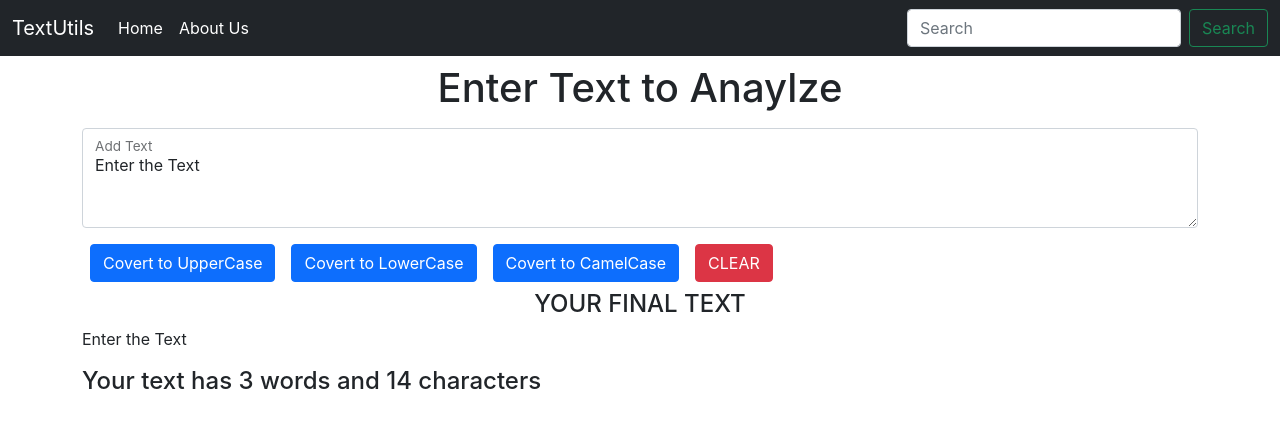
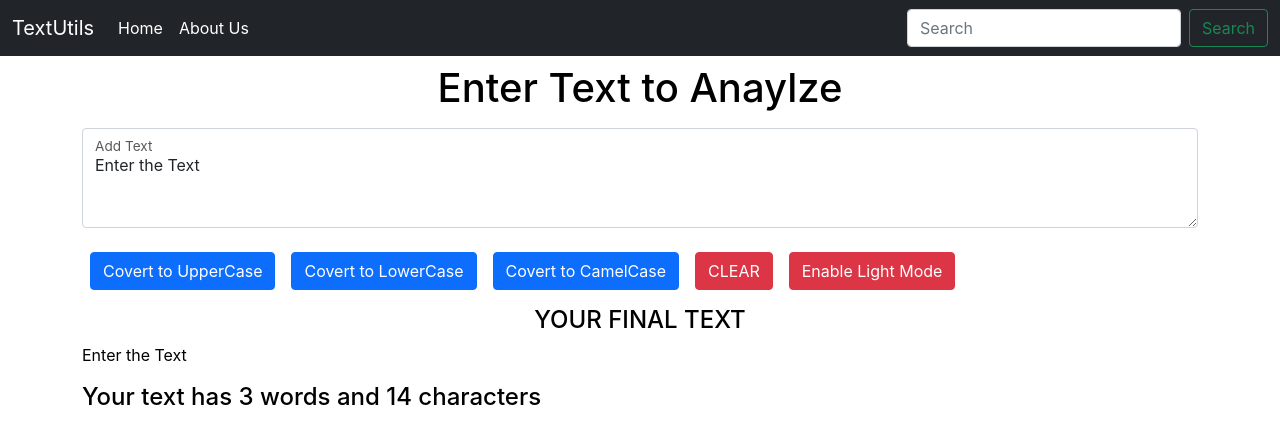
Before and after one commit to architjain798/textutils, a React (Create React App) app: page / in a window 1280 px wide. Shown: the top 444 px of the page. Built offline with nearby package versions, Linux system fonts and the light colour scheme.

Commit message:
added dark mode option in TextForm

```diff
--- a/src/Components/TextForm.js
+++ b/src/Components/TextForm.js
@@ -1,8 +1,35 @@
 import React, { useState } from 'react'
 
 
+let darkMode = {
+    backgroundColor: "white",
+    color: "black"
+}
+
 export const TextForm = (props) => {
     const [text, setText] = useState("Enter the Text");
+
+    const [currentTheme, changeTheme] = useState(darkMode);
+
+    const [darkBtn, changeDarkBtn] = useState("Enable Light Mode");
+
+
+    const changeColor = () => {
+        if (currentTheme.backgroundColor === 'black') {
+            changeTheme({
+                backgroundColor: "white",
+                color: "black"
+            })
+            changeDarkBtn("Enable Dark Mode");
+        }
+        else {
+            changeTheme({
+                backgroundColor: "black",
+                color: "white"
+            })
+            changeDarkBtn("Enable Light Mode");
+        }
+    }
 
     const handleUpperClick = () => {
         setText(text.toUpperCase());
@@ -16,24 +43,28 @@
     const handleOnchange = (e) => {
         setText(e.target.value);
     }
+    const handleClearClick = () => {
+        setText("");
+    }
     const handleTextAreaClick = () => {
-        if (text === "Enter the Text" || text === text.toUpperCase())
+        if (text === "Enter the Text" || text === "Enter the Text".toUpperCase())
             setText("");
     }
     return (
         <>
-            <div>
+            <div style={currentTheme}>
                 <h1 className="text-center my-2">{props.heading}</h1>
                 <div className="form-floating my-3">
                     <textarea value={text} onClick={handleTextAreaClick} onChange={handleOnchange} className="form-control" placeholder="Leave a comment here" id="myBox" style={{ height: '100px' }} />
                     <label htmlFor="myBox">Add Text</label>
                 </div>
-                <button type="button" className="btn btn-primary mx-2" onClick={handleUpperClick}>Covert to UpperCase</button>
-                <button type="button" className="btn btn-primary mx-2" onClick={handleLowerClick}>Covert to LowerCase</button>
-                <button type="button" className="btn btn-primary mx-2" onClick={handleCamelClick}>Covert to CamelCase</button>
-                <button type="button" className="btn btn-danger mx-2" onClick={handleCamelClick}>CLEAR</button>
+                <button type="button" className="btn btn-primary mx-2 my-2" onClick={handleUpperClick}>Covert to UpperCase</button>
+                <button type="button" className="btn btn-primary mx-2 my-2" onClick={handleLowerClick}>Covert to LowerCase</button>
+                <button type="button" className="btn btn-primary mx-2 my-2" onClick={handleCamelClick}>Covert to CamelCase</button>
+                <button type="button" className="btn btn-danger mx-2 my-2" onClick={handleClearClick}>CLEAR</button>
+                <button type="button" className="btn btn-danger mx-2 my-2" onClick={changeColor}>{darkBtn}</button>
             </div>
-            <div className="my-2">
+            <div className="my-2" style={currentTheme} >
                 <h4 className="text-center">YOUR FINAL TEXT</h4>
                 <p>{text}</p>
                 <h4>Your text has {text.split(' ').length} words and {text.length} characters</h4>
```
Also changed, not shown: src/Components/About.js (added, +47 -0 lines).
